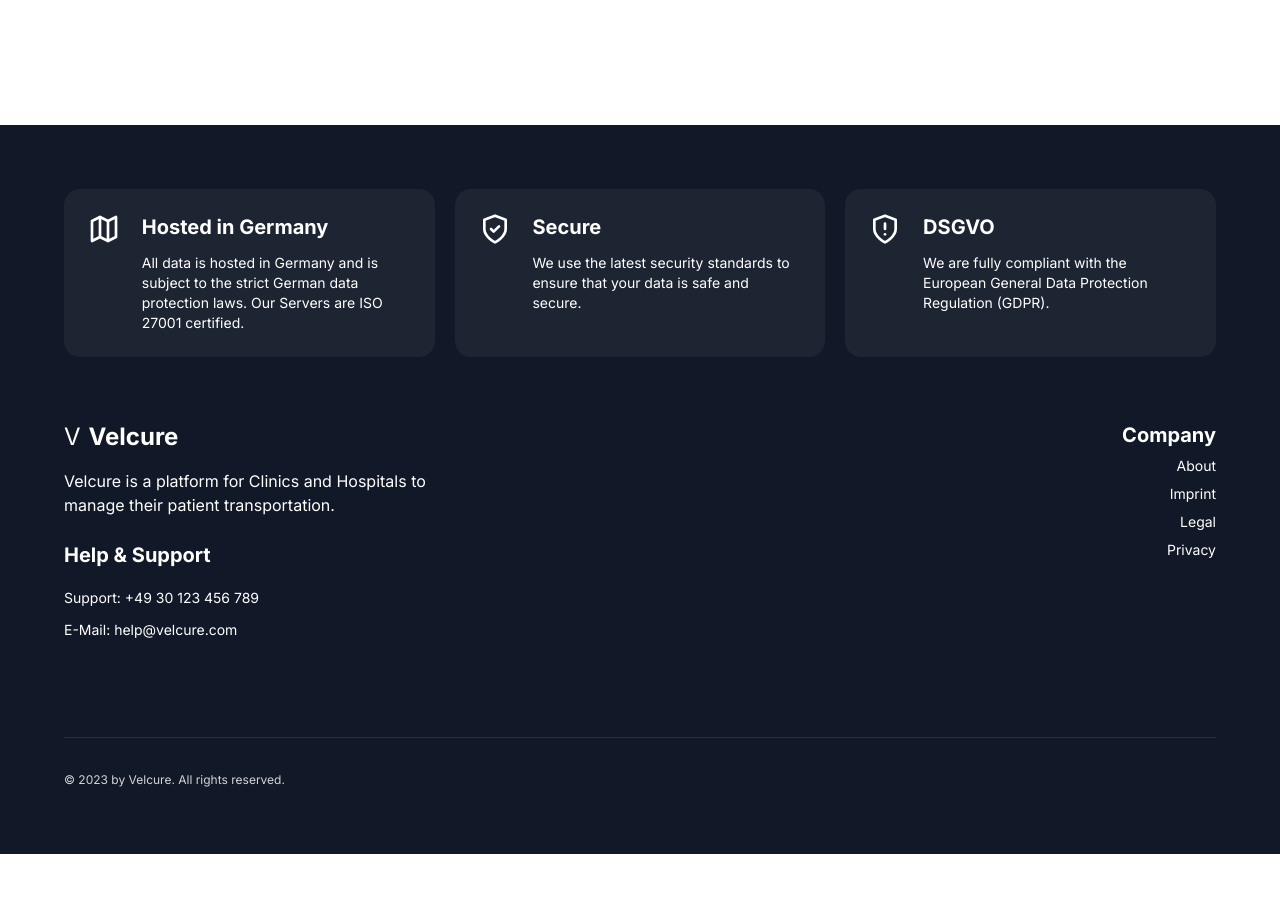
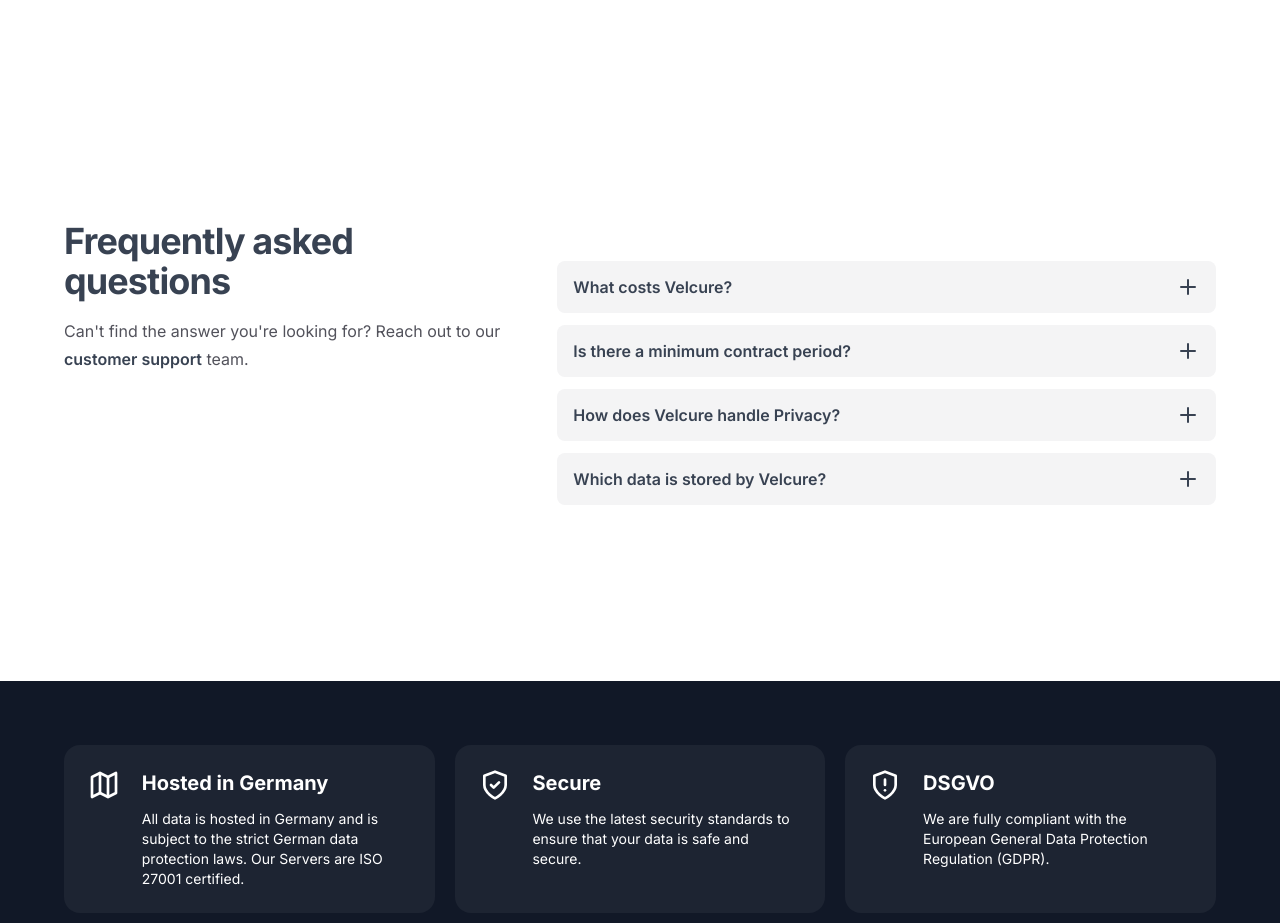
Before and after one commit to velcure/website, a Next.js app: page / in a window 1280 px wide. Shown: the part 2620-3543 px from the top of the page. Before the commit the page ends 3474 px from the top, so only its background shows below. Built offline with nearby package versions, Linux system fonts and the light colour scheme.

Commit message:
feat: copywrite

```diff
--- /dev/null
+++ b/app/_components/section-faq.tsx
@@ -0,0 +1,97 @@
+import { cn } from "#/lib/utils";
+import { FAQ, IFAQItem } from "#/ui/faq";
+import { ComponentPropsWithoutRef, forwardRef } from "react";
+
+const faqs: IFAQItem[] = [
+  {
+    question: "What costs Velcure?",
+    answer: (
+      <>
+        <p>Velcure is free for Hospitals, Doctors and Patients.</p>
+        <p>
+          We charge ambulance services a small fee for each booking. Depending
+          on the number of bookings, we offer discounts.
+        </p>
+        <p>
+          For more information, take a look at our{" "}
+          <a
+            href="#"
+            className="text-default hover:text-emphasis font-semibold"
+          >
+            Pricing
+          </a>{" "}
+          page.
+        </p>
+      </>
+    ),
+  },
+  {
+    question: "Is there a minimum contract period?",
+    answer: "No, you can cancel your subscription at any time.",
+  },
+  {
+    question: "How does Velcure handle Privacy?",
+    answer: (
+      <div className="space-y-2">
+        <p>
+          Velcure is fully compliant with the EU General Data Protection
+          Regulation (GDPR).
+        </p>
+        <p>
+          We do not share any data with third parties. All data is stored in the
+          EU.
+        </p>
+        <p>Our servers are ISO 27001 certified.</p>
+      </div>
+    ),
+  },
+  {
+    question: "Which data is stored by Velcure?",
+    answer: (
+      <p>
+        We store the data that is necessary to provide our services. Take a look
+        at our{" "}
+        <a href="#" className="text-default hover:text-emphasis font-semibold">
+          Privacy Policy
+        </a>{" "}
+        for more information.
+      </p>
+    ),
+  },
+];
+
+export type SectionFAQProps = ComponentPropsWithoutRef<"section">;
+
+export const SectionFAQ = forwardRef<HTMLDivElement, SectionFAQProps>(
+  (props, ref) => {
+    const { className, ...restProps } = props;
+
+    return (
+      <section ref={ref} className={cn("relative", className)} {...restProps}>
+        <div className="container">
+          <div className="lg:grid lg:grid-cols-12 lg:gap-8">
+            <div className="lg:col-span-5">
+              <h2 className="text-default text-2xl font-bold leading-10 tracking-tight md:text-4xl">
+                Frequently asked questions
+              </h2>
+              <p className="mt-4 text-base leading-7 text-gray-600">
+                Can&apos;t find the answer you&apos;re looking for? Reach out to
+                our{" "}
+                <a
+                  href="#"
+                  className="text-default hover:text-emphasis font-semibold"
+                >
+                  customer support
+                </a>{" "}
+                team.
+              </p>
+            </div>
+            <div className="mt-10 lg:col-span-7 lg:mt-0">
+              <FAQ items={faqs} />
+            </div>
+          </div>
+        </div>
+      </section>
+    );
+  }
+);
--- a/app/page.tsx
+++ b/app/page.tsx
@@ -1,4 +1,5 @@
 import { SectionBenefits } from "./_components/section-benefits";
+import { SectionFAQ } from "./_components/section-faq";
 import { TeaserHero } from "./_components/teaser-hero";
 
 export default function Page() {
@@ -17,6 +18,7 @@
         </div>
       </section>
       <SectionBenefits />
+      <SectionFAQ className="px-8 py-24 md:pb-44" />
     </>
   );
 }
--- /dev/null
+++ b/ui/faq.tsx
@@ -0,0 +1,81 @@
+"use client";
+import { cn } from "#/lib/utils";
+import { Disclosure, Transition } from "@headlessui/react";
+import { MinusIcon, PlusIcon } from "lucide-react";
+import { ComponentPropsWithoutRef, forwardRef } from "react";
+
+export type IFAQItem = {
+  question: string;
+  answer: string | React.ReactNode;
+};
+
+export interface FAQProps extends ComponentPropsWithoutRef<"dl"> {
+  items: IFAQItem[];
+}
+
+export const FAQ = forwardRef<HTMLDListElement, FAQProps>((props, ref) => {
+  const { className, items, ...restProps } = props;
+
+  return (
+    <dl ref={ref} className={cn("mt-10 space-y-3", className)}>
+      {items.map((item, index) => {
+        return (
+          <Disclosure
+            as="div"
+            key={`${index}-${item.question}`}
+            className={(bag) =>
+              cn("rounded-lg px-4 py-3", {
+                "bg-gray-100": !bag.open,
+                "bg-emerald-50": bag.open,
+              })
+            }
+          >
+            {({ open }) => (
+              <>
+                <dt>
+                  <Disclosure.Button
+                    className={cn(
+                      "grid select-none items-center gap-5",
+                      "flex w-full items-start justify-between text-left",
+                      "text-default"
+                    )}
+                  >
+                    <span className="text-base font-semibold leading-7">
+                      {item.question}
+                    </span>
+                    <span className="ml-6 flex h-7 items-center">
+                      {open ? (
+                        <MinusIcon className="h-6 w-6" aria-hidden="true" />
+                      ) : (
+                        <PlusIcon className="h-6 w-6" aria-hidden="true" />
+                      )}
+                    </span>
+                  </Disclosure.Button>
+                </dt>
+                <Transition
+                  enter="transition duration-100 ease-out"
+                  enterFrom="transform scale-95 opacity-0"
+                  enterTo="transform scale-100 opacity-100"
+                  leave="transition duration-75 ease-out"
+                  leaveFrom="transform scale-100 opacity-100"
+                  leaveTo="transform scale-95 opacity-0"
+                >
+                  <Disclosure.Panel
+                    as="dd"
+                    className="text-default mt-2 pe-8 text-sm leading-5"
+                  >
+                    {typeof item.answer === "string" ? (
+                      <p>{item.answer}</p>
+                    ) : (
+                      item.answer
+                    )}
+                  </Disclosure.Panel>
+                </Transition>
+              </>
+            )}
+          </Disclosure>
+        );
+      })}
+    </dl>
+  );
+});
```
